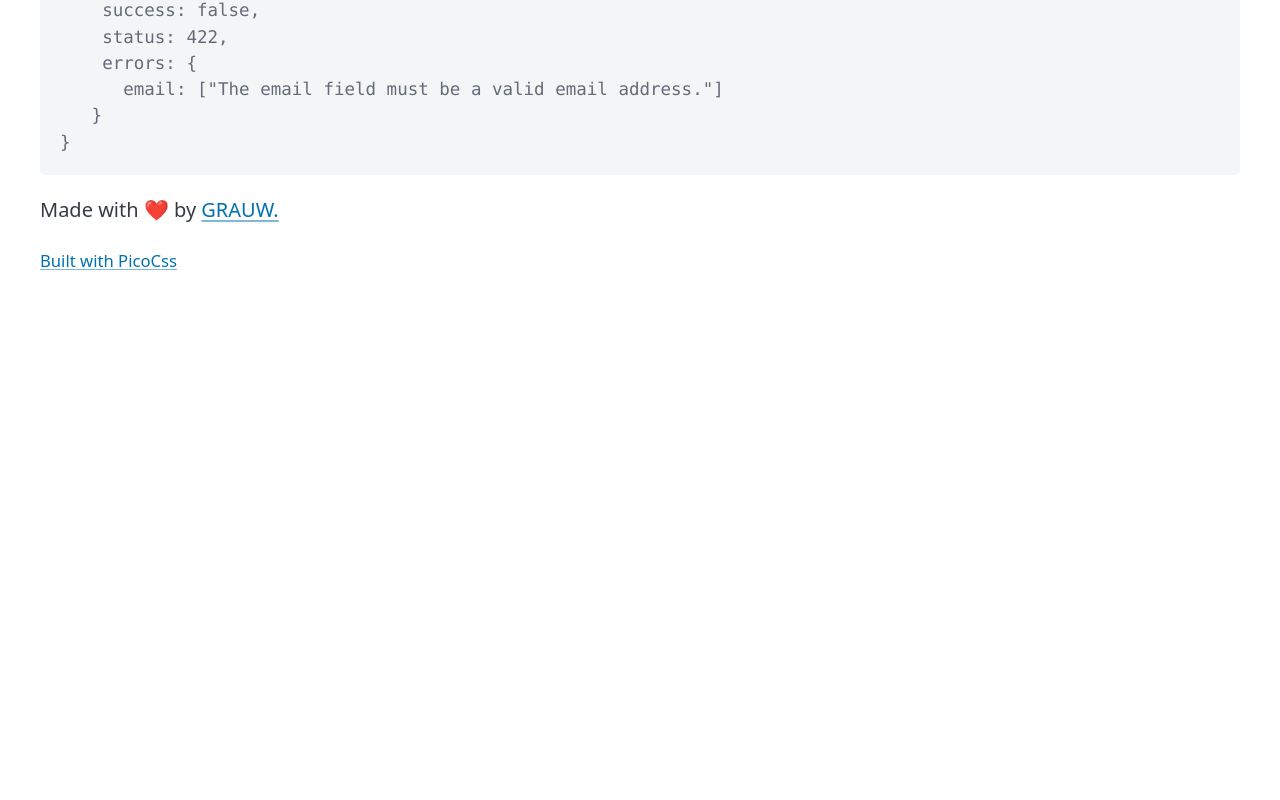
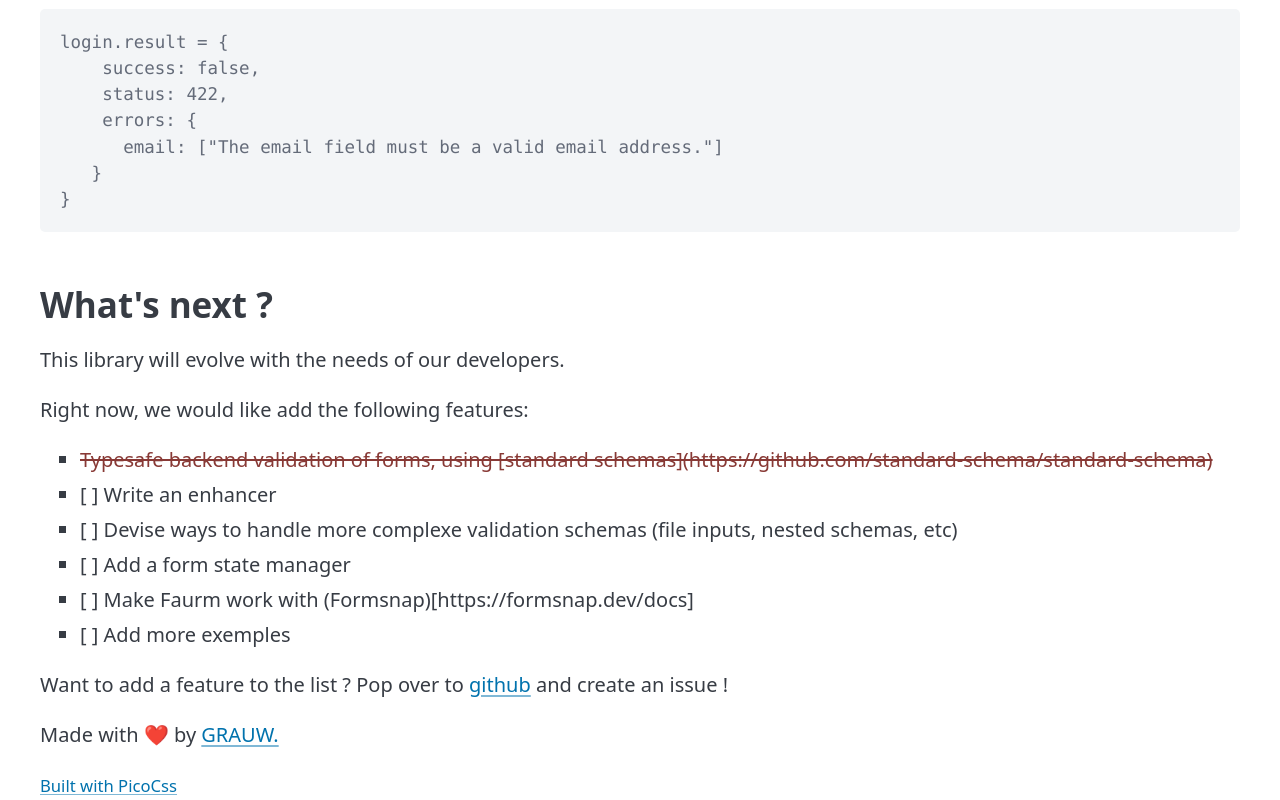
Before and after one commit to grauw-fr/faurm, a SvelteKit app: page / in a window 1280 px wide. Shown: the part 1012-1812 px from the top of the page. Before the commit the page ends 1287 px from the top, so only its background shows below. Built offline with nearby package versions, Linux system fonts and the light colour scheme.

Commit message:
feat: touched up the home page

```diff
--- a/package.json
+++ b/package.json
@@ -2,7 +2,7 @@
   "name": "faurm",
   "description": "Faurm brings an opinionated way of handling backend typed validation for your SvelteKit remote form functions.",
   "author": "Alexandre Payen",
-  "version": "0.0.3",
+  "version": "0.0.4",
   "scripts": {
     "dev": "vite dev",
     "build": "vite build && npm run prepack",
--- a/src/routes/+page.svelte
+++ b/src/routes/+page.svelte
@@ -1,12 +1,11 @@
 <script>
-    import Metadata from "$lib/docs/metadata.svelte";
+    import Metadata from "$docs/metadata.svelte";
 </script>
 <Metadata
         title="Remote form function library for SvelteKit"
         description="SvelteKit remote form function, now with with validation and more !"
 ></Metadata>
 
-<section>
 <hgroup>
     <h1>FAURM, a remote form function library for SvelteKit</h1>
     <p>SvelteKit remote form function, now with with validation and more !</p>
@@ -19,9 +18,8 @@
 
     It brings an opinionated way of handling backend typed validation for your form functions.
 </p>
-</section>
 
-<section>
+
 <h2>How it works</h2>
 <h3>On the server</h3>
 <p>faurm uses <a href="https://github.com/standard-schema/standard-schema">standard schemas</a> to validate your
@@ -56,4 +54,19 @@ export const login = faurm(loginFormSchema, data => {
    }
 }
 `}</code></pre>
-</section>
+
+
+<h2>What's next ? </h2>
+<p>This library will evolve with the needs of our developers.</p>
+<p>
+    Right now, we would like add the following features:
+</p>
+<ul>
+    <li><del>Typesafe backend validation of forms, using [standard schemas](https://github.com/standard-schema/standard-schema)</del></li>
+    <li>[ ] Write an enhancer</li>
+    <li>[ ] Devise ways to handle more complexe validation schemas (file inputs, nested schemas, etc)</li>
+    <li>[ ] Add a form state manager</li>
+    <li>[ ] Make Faurm work with (Formsnap)[https://formsnap.dev/docs]</li>
+    <li>[ ] Add more exemples</li>
+</ul>
+<p>Want to add a feature to the list ? Pop over to <a href="https://github.com/grauw-fr/faurm" target="_blank">github</a> and create an issue !</p>
--- a/src/routes/exemples/+page.svelte
+++ b/src/routes/exemples/+page.svelte
@@ -1,5 +1,5 @@
 <script>
-    import Metadata from "$lib/docs/metadata.svelte";
+    import Metadata from "$docs/metadata.svelte";
 
     const exemples = [
         {title: "Simple login form", description: "A simple login form to show you the basics", url: "/exemples/login-form"},
--- a/src/routes/exemples/login-form/+page.svelte
+++ b/src/routes/exemples/login-form/+page.svelte
@@ -1,6 +1,6 @@
 <script lang="ts">
     import {login} from './login-form.remote.js'
-    import Metadata from "$lib/docs/metadata.svelte";
+    import Metadata from "$docs/metadata.svelte";
 
     const errors = $derived(
         login.result?.type === "failure" &&
--- a/svelte.config.js
+++ b/svelte.config.js
@@ -14,6 +14,9 @@ const config = {
 		adapter: adapter(),
         experimental: {
             remoteFunctions: true
+        },
+        alias: {
+          $docs: './src/docs'
         }
 	}
 };
```
Also changed, not shown: src/docs/metadata.svelte (renamed from src/lib/docs/metadata.svelte). Lines whose indentation alone changed are shown as unchanged.
